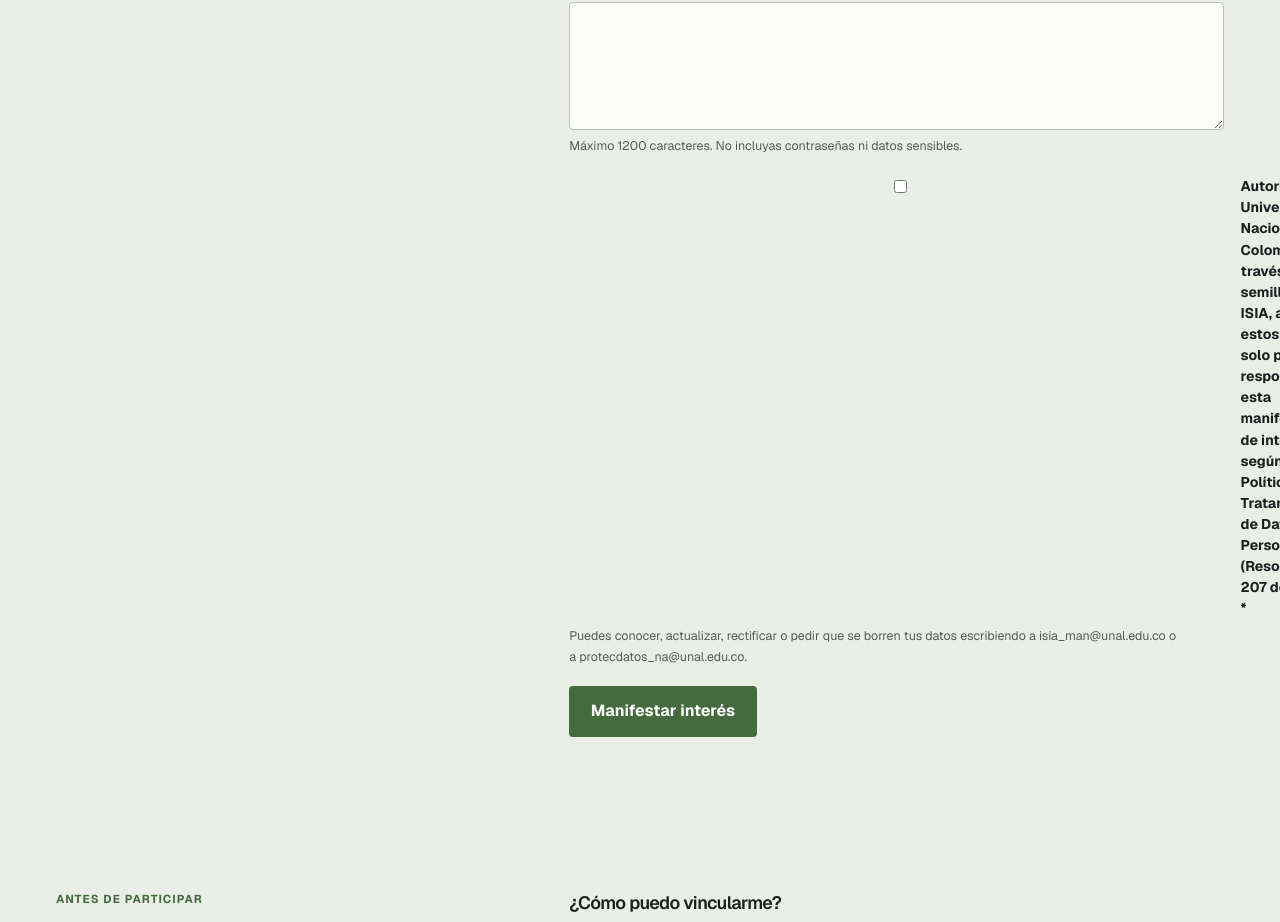
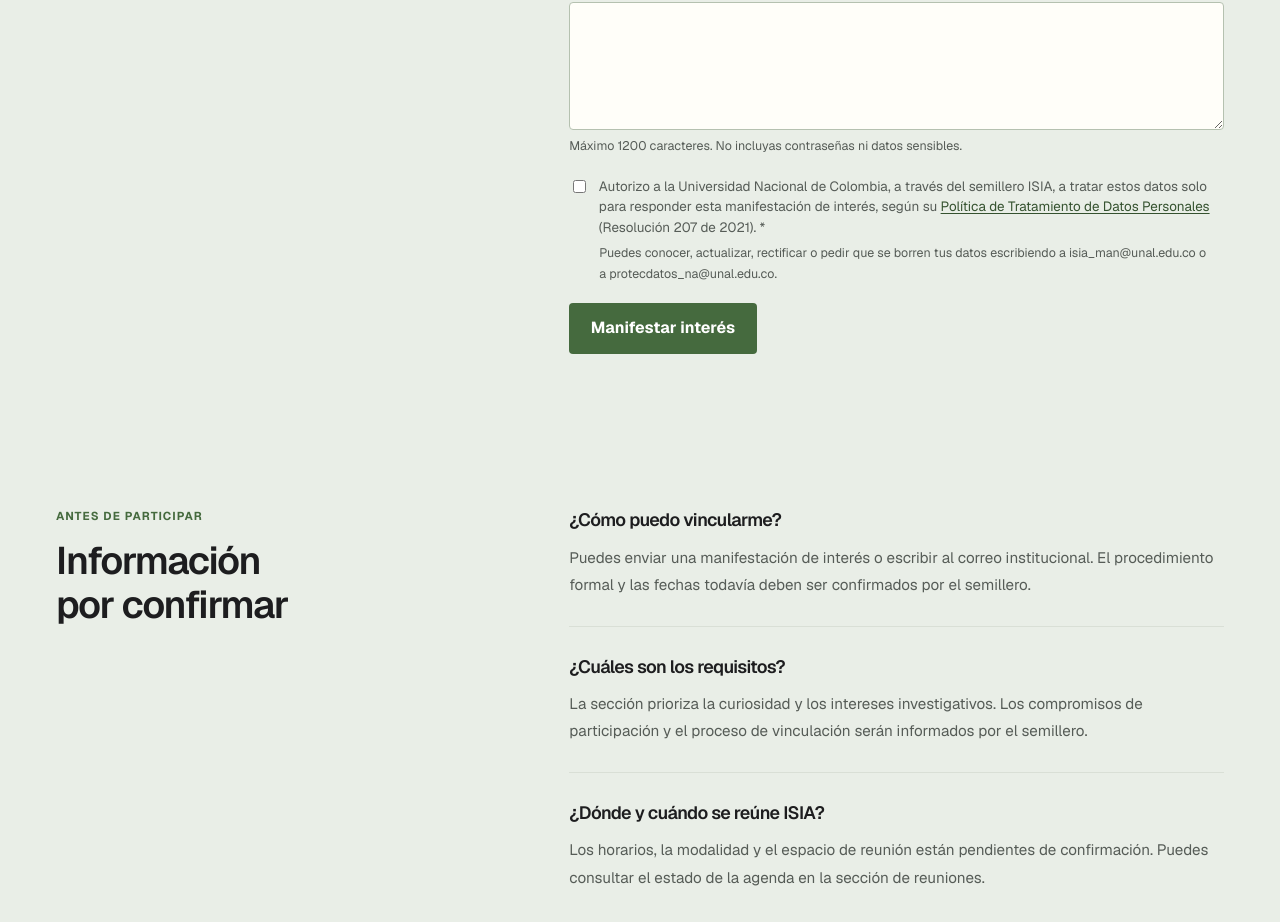
Before and after one commit to josh0827/ISIA-Ingenieria-de-Sistemas-Inteligentes-y-Autonomos, a Next.js app: page /unete in a window 1280 px wide. Shown: the part 1567-2489 px from the top of the page. Built offline with nearby package versions, Linux system fonts and the light colour scheme; no server answers; the database is empty.

Commit message:
Maqueta el aviso de privacidad de Únete
Dentro de .campo la casilla heredaba el ancho completo de los campos de
texto y el aviso quedaba en una columna estrecha. Ahora usa su propio
contenedor y el texto de ayuda se alinea con el de la casilla.

```diff
--- a/componentes/FormularioParticipacion.module.css
+++ b/componentes/FormularioParticipacion.module.css
@@ -73,6 +73,22 @@
   font-size: 0.78rem;
 }
 
+/* Aviso de privacidad: el texto de ayuda se alinea con el de la casilla. */
+.aviso {
+  display: grid;
+  gap: 0.4rem;
+}
+
+.aviso .ayuda {
+  padding-left: 1.875rem;
+}
+
+.consentimiento a {
+  color: var(--verde-oscuro);
+  text-decoration: underline;
+  text-underline-offset: 0.15em;
+}
+
 .enviar {
   justify-self: start;
   min-height: 46px;
--- a/componentes/FormularioParticipacion.tsx
+++ b/componentes/FormularioParticipacion.tsx
@@ -82,7 +82,7 @@ export default function FormularioParticipacion() {
 
       {/* Aviso de privacidad exigido por la Ley 1581 de 2012: responsable,
           finalidad, política aplicable y canal para ejercer los derechos. */}
-      <div className={estilos.campo}>
+      <div className={estilos.aviso}>
         <label className={estilos.consentimiento}>
           <input type="checkbox" name="consentimiento" required />
           <span>
```
